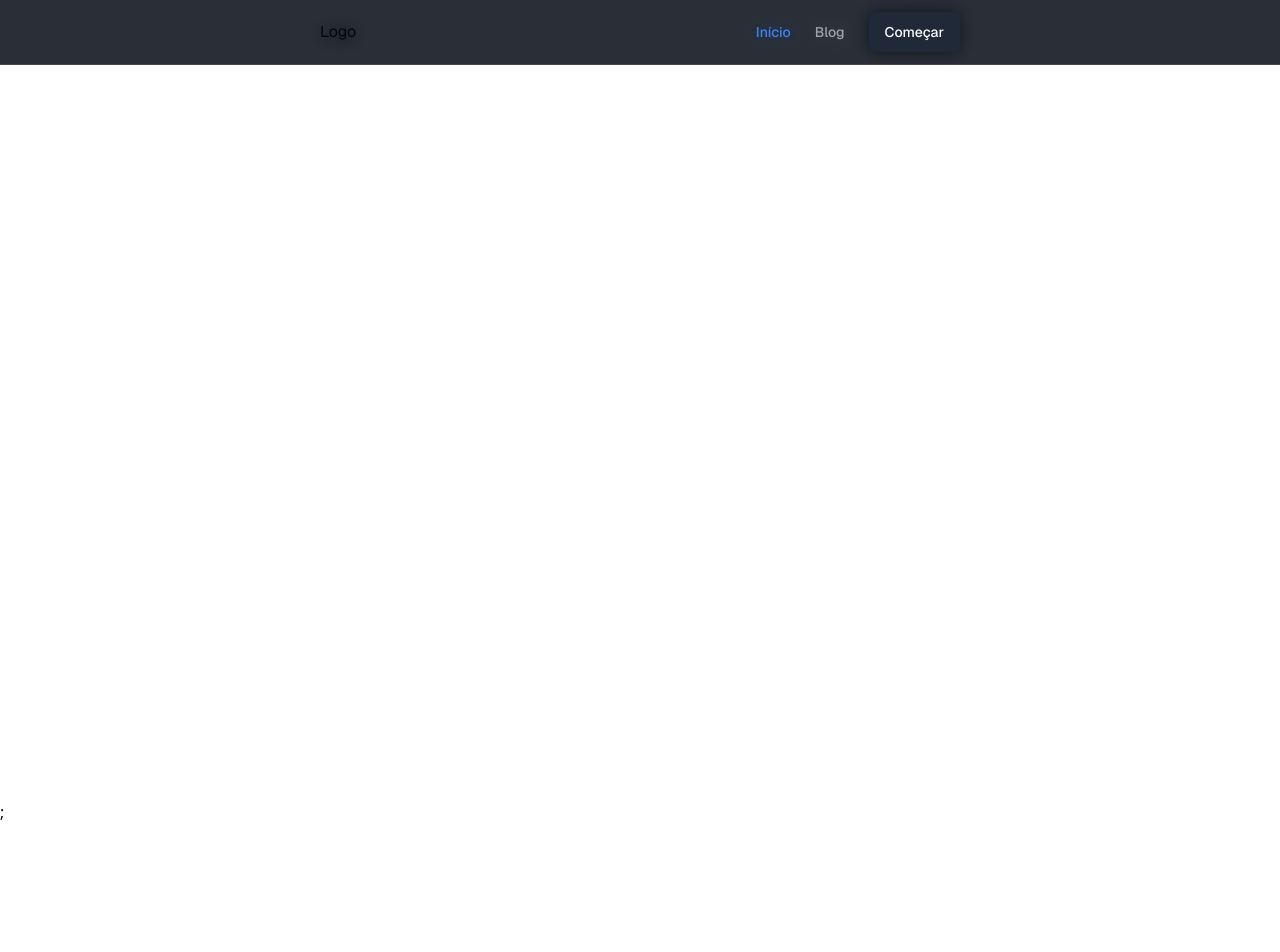
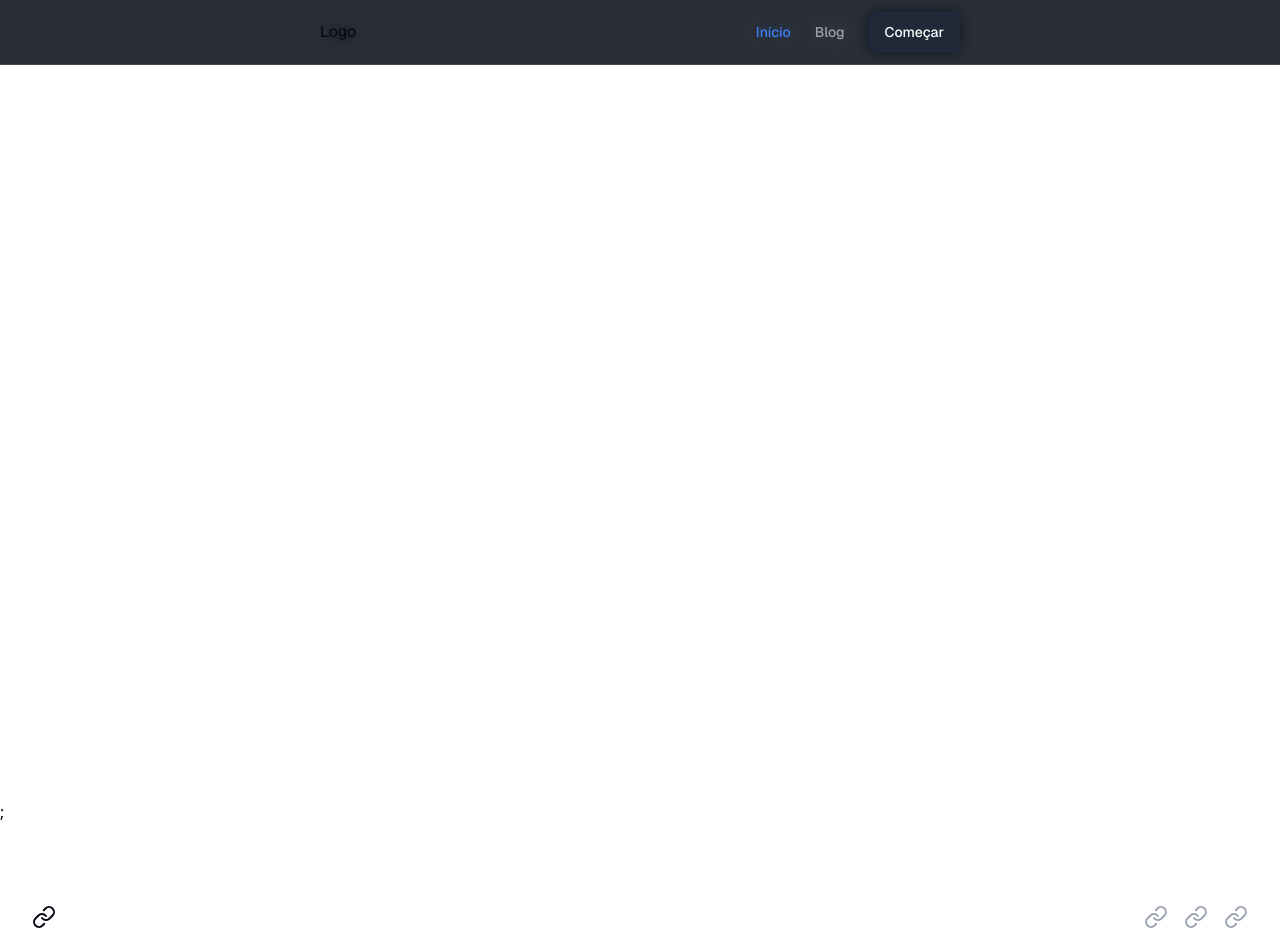
Before and after one commit to feliipesouz/Nextjs, a Next.js app in the folder site-blog/: page / in a window 1280 px wide. Shown: the top 952 px of the page. Before the commit the page ends 872 px from the top, so only its background shows below. Built offline with nearby package versions, Linux system fonts and the light colour scheme.

Commit message:
feat: Componente Footer

```diff
--- /dev/null
+++ b/site-blog/src/components/footer/footer.tsx
@@ -0,0 +1,33 @@
+import { Link } from "lucide-react";
+import Image from "next/image";
+
+export const Footer = () => {
+  return (
+    <footer className="border-t border-white/10">
+      <div className="mx-auto max-w-7xl px-4 sm:px-6 lg:px-8">
+        <div className="flex justify-between md:flex-row gap-8 py-8">
+          <Link href="/">
+            <Image
+              src="/logo.svg"
+              alt="Logo site"
+              width={116}
+              height={32}
+            />
+          </Link>
+
+          <nav className="flex flex-col md:flex-row items-center gap-4 text-sm text-muted-foreground">
+            <Link href="/termos-de-uso" className="hover:text-primary">
+              Termos de uso
+            </Link>
+            <Link href="/politica-de-privacidade" className="hover:text-primary">
+              Política de privacidade
+            </Link>
+            <Link href="/feedback" className="hover:text-primary">
+              Feedback
+            </Link>
+          </nav>
+        </div>
+      </div>
+    </footer>
+  );
+};
--- a/site-blog/src/components/layout/layout.tsx
+++ b/site-blog/src/components/layout/layout.tsx
@@ -1,3 +1,4 @@
+import { Footer } from "../footer/footer"
 import { Header } from "../header"
 
 type LayoutProps = {
@@ -12,6 +13,7 @@
       <main className="flex-1 flex flex-col mb-12">
         {children}
       </main>
+      <Footer />
     </div>
   )
 }
```
Also changed, not shown: site-blog/public/assets/logo.svg (added).
